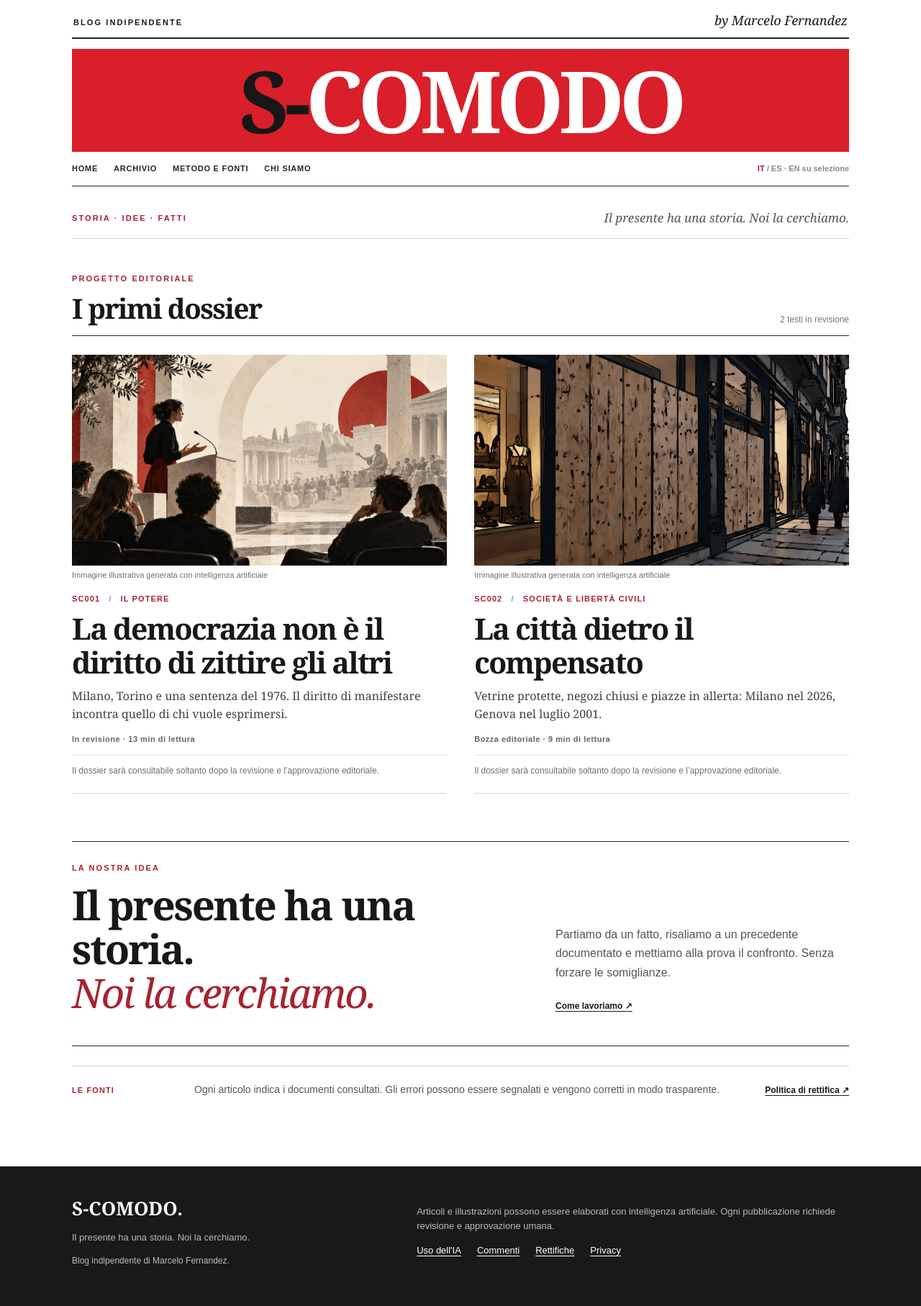
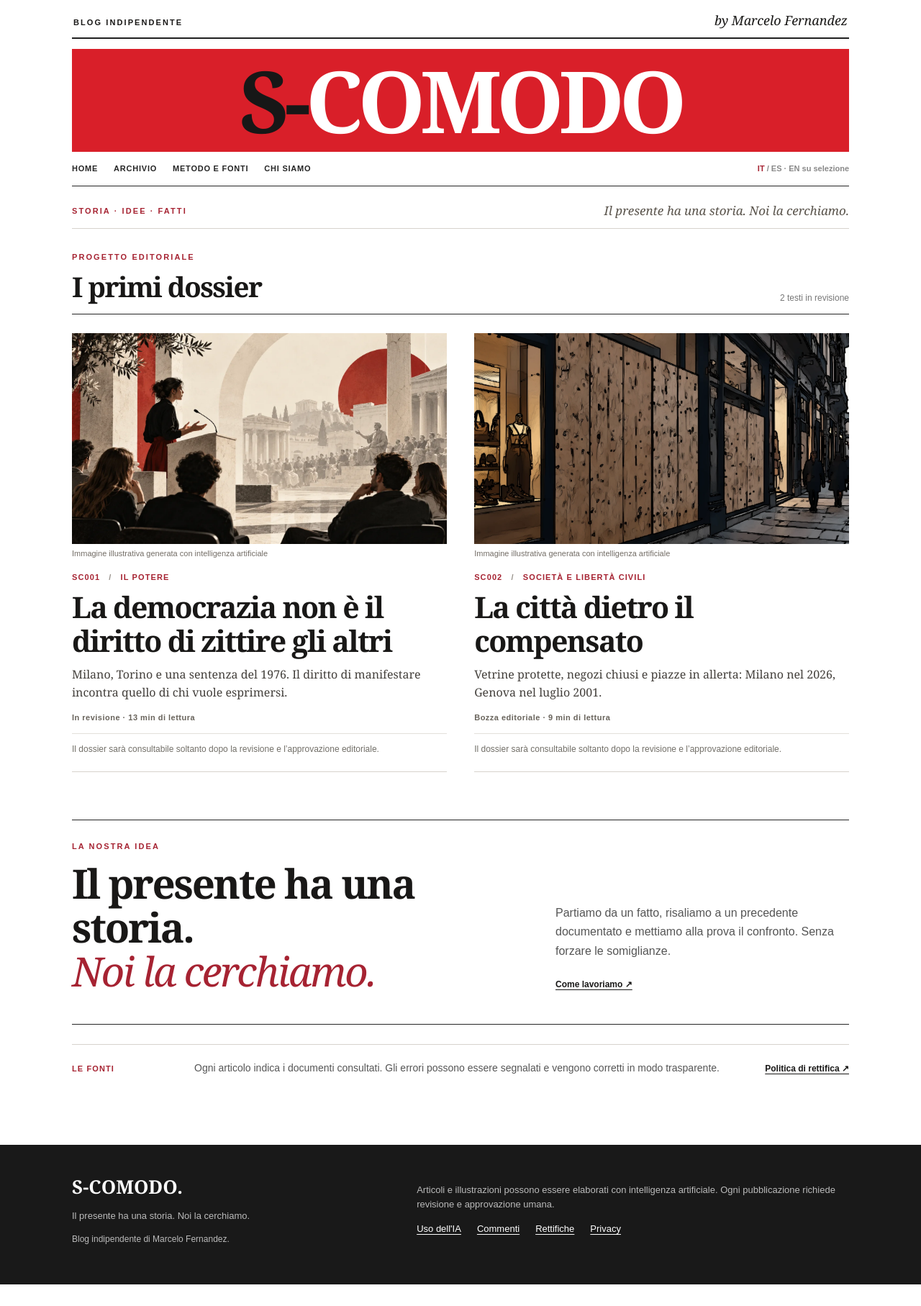
Before and after one commit to manzo8b/s-comodo, a Jekyll site: the page built from index.html, in a window 1280 px wide. Shown: the whole page at 72% size. Built offline with Jekyll 4.4.1, drawn with Linux system fonts in a browser that asks for light colours; after the commit the page ends 1785 px from its top, so only the background shows below that.

Commit message:
Refine editorial homepage whitespace for desktop and mobile

```diff
--- a/assets/css/main.css
+++ b/assets/css/main.css
@@ -10,10 +10,10 @@ img{max-width:100%;display:block}a{color:var(--red);text-underline-offset:3px}a:
 .site-navigation{display:flex;justify-content:space-between;align-items:center;gap:20px;padding:16px 0;border-bottom:1px solid #242424;font:700 11px/1.4 Arial,sans-serif;letter-spacing:.07em}
 .site-links{display:flex;flex-wrap:wrap;gap:22px}.site-links a{color:#252525;text-decoration:none;text-transform:uppercase}.site-links a:hover{color:var(--red)}.language-note{white-space:nowrap;color:#888;letter-spacing:0}.language-note strong{color:var(--red)}
 main{min-height:50vh}h1,h2,h3{line-height:1.14;letter-spacing:-.04em}h1{font-size:clamp(2.4rem,5vw,4rem)}
-.home-heading{display:flex;align-items:center;justify-content:space-between;gap:24px;padding:32px 0 17px;border-bottom:1px solid var(--line)}.home-heading p{margin:0}.section-tag,.statement-overline{font:700 11px/1.5 Arial,sans-serif;letter-spacing:.19em;color:var(--red);text-transform:uppercase}
+.home-heading{display:flex;align-items:center;justify-content:space-between;gap:24px;padding:22px 0 13px;border-bottom:1px solid var(--line)}.home-heading p{margin:0}.section-tag,.statement-overline{font:700 11px/1.5 Arial,sans-serif;letter-spacing:.19em;color:var(--red);text-transform:uppercase}
 .home-heading>p:last-child{font:italic 17px Georgia,serif;color:#59534b}.section-heading{display:flex;align-items:end;justify-content:space-between;gap:20px;border-bottom:1px solid #252525;padding-bottom:15px}
 .section-heading h2{margin:5px 0 0;font-size:clamp(2rem,3vw,2.7rem)}.section-heading a{font:700 12px Arial,sans-serif}.archive-note{font:12px Arial,sans-serif;color:#777}
-.home-archive{padding:36px 0 0}.home-editorial-grid{display:grid;grid-template-columns:repeat(2,minmax(0,1fr));gap:clamp(22px,3vw,45px);padding-top:26px}
+.home-archive{padding:20px 0 0}.home-editorial-grid{display:grid;grid-template-columns:repeat(2,minmax(0,1fr));gap:clamp(22px,3vw,45px);padding-top:26px}
 .home-editorial-card{display:flex;flex-direction:column;min-width:0;border-bottom:1px solid var(--line);padding:0 0 21px}
 .home-editorial-image{margin:0 0 19px;display:block}.home-editorial-image img{width:100%;aspect-ratio:16/9;object-fit:cover;background:#f0ece4}
 .home-editorial-image figcaption{font:11px/1.4 Arial,sans-serif;color:#736d66;margin-top:6px}
@@ -31,6 +31,6 @@ main{min-height:50vh}h1,h2,h3{line-height:1.14;letter-spacing:-.04em}h1{font-siz
 .list-articles{margin:28px 0}.article-teaser{padding:20px 0;border-top:1px solid var(--line)}.article-teaser h2{font-size:1.65rem;margin:.3em 0}.article-teaser h2 a{color:var(--ink);text-decoration:none}.article-teaser p{margin:5px 0}.card-meta{font:12px Arial,sans-serif;color:var(--muted)}
 .search-box{width:100%;padding:13px;border:1px solid #aaa;font:16px Arial,sans-serif}.empty-state{background:var(--soft);padding:20px;font:14px Arial,sans-serif}
 @media(max-width:680px){.container{width:min(100% - 34px,1080px)}.site-meta{font-size:9px}.site-credit{font-size:13px}.site-masthead{min-height:95px}.site-logo{font-size:clamp(2.5rem,12vw,5rem)}
-.site-navigation{flex-direction:column;align-items:flex-start;gap:12px}.site-links{gap:12px;font-size:11px}.home-heading>p:last-child{display:none}
+.site-navigation{flex-direction:column;align-items:flex-start;gap:12px}.site-links{gap:12px;font-size:11px}.home-heading{padding:16px 0 12px}.home-archive{padding-top:22px}.home-heading>p:last-child{display:none}
 .home-editorial-grid{grid-template-columns:1fr;gap:34px}.home-editorial-card h2,.home-editorial-card h3{font-size:clamp(2rem,8vw,2.7rem)}
 .home-statement{grid-template-columns:1fr;gap:15px}.statement-side{margin-top:12px}.home-method{display:block}.home-method p{margin:10px 0 15px}.footer-grid{grid-template-columns:1fr;gap:17px}.site-footer{margin-top:45px}.article-body{font-size:18px}}
```
